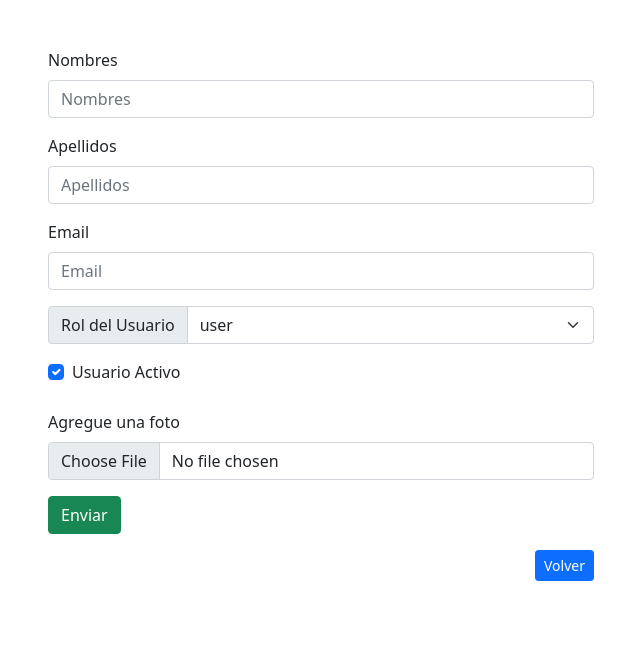
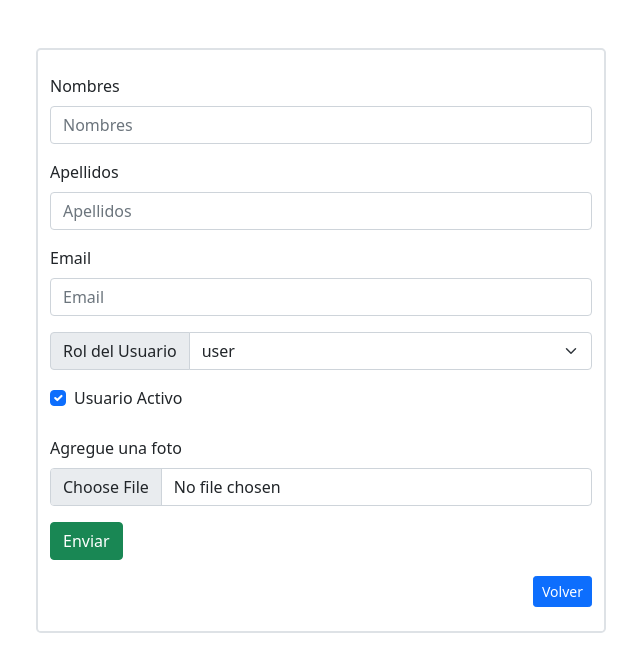
Before and after one commit to ezemartlopez/CrudDjango, a Django app: page /create/ in a window 1280 px wide. Shown: the top 672 px of the page, without its empty margins (319-959 px from the left). Run offline with Django 4.2, Linux system fonts and the light colour scheme.

Commit message:
modifique el formato del formulario de creacion de usuario.

```diff
--- a/crud/templates/users/create_user.html
+++ b/crud/templates/users/create_user.html
@@ -11,14 +11,15 @@
 
 {% block content %}
 
-<form action="{% url 'user_create' %}" method="POST" enctype="multipart/form-data>
+    <form action="{% url 'user_create' %}" method="post" enctype="multipart/form-data">
         {% csrf_token %}
         <div class="container mt-5">
             <div class="row">
-          <div class="col-sm-1 col-md-2 col-lg-3"></div>
+            <div class="col-sm-1 col-md-2 col-lg-3 col-xxl-4"></div>
 
-          <div class="col-sm-10 col-md-8 col-lg-6">
+            <div class="col-sm-10 col-md-8 col-lg-6 col-xxl-4 rounded-3 border border-2">
                 {# Comienzo del form de User #}
+                <br>
                 <div class="mb-3">
                     {# Entrada del form para los NOMBRES#}
                     <div class="mb-3">
@@ -69,10 +70,11 @@
                 <div class="text-end">
                     <a href="{% url 'index' %}" class="btn btn-sm btn-primary">Volver</a>
                 </div>
+                <br>
             </div>
 
 
-          <div class="col-sm-1 col-md-2 col-lg-6"></div>
+            <div class="col-sm-1 col-md-2 col-lg-6 col-xxl-4"></div>
             </div>
         </div>
 
```
Lines whose indentation alone changed are shown as unchanged.
